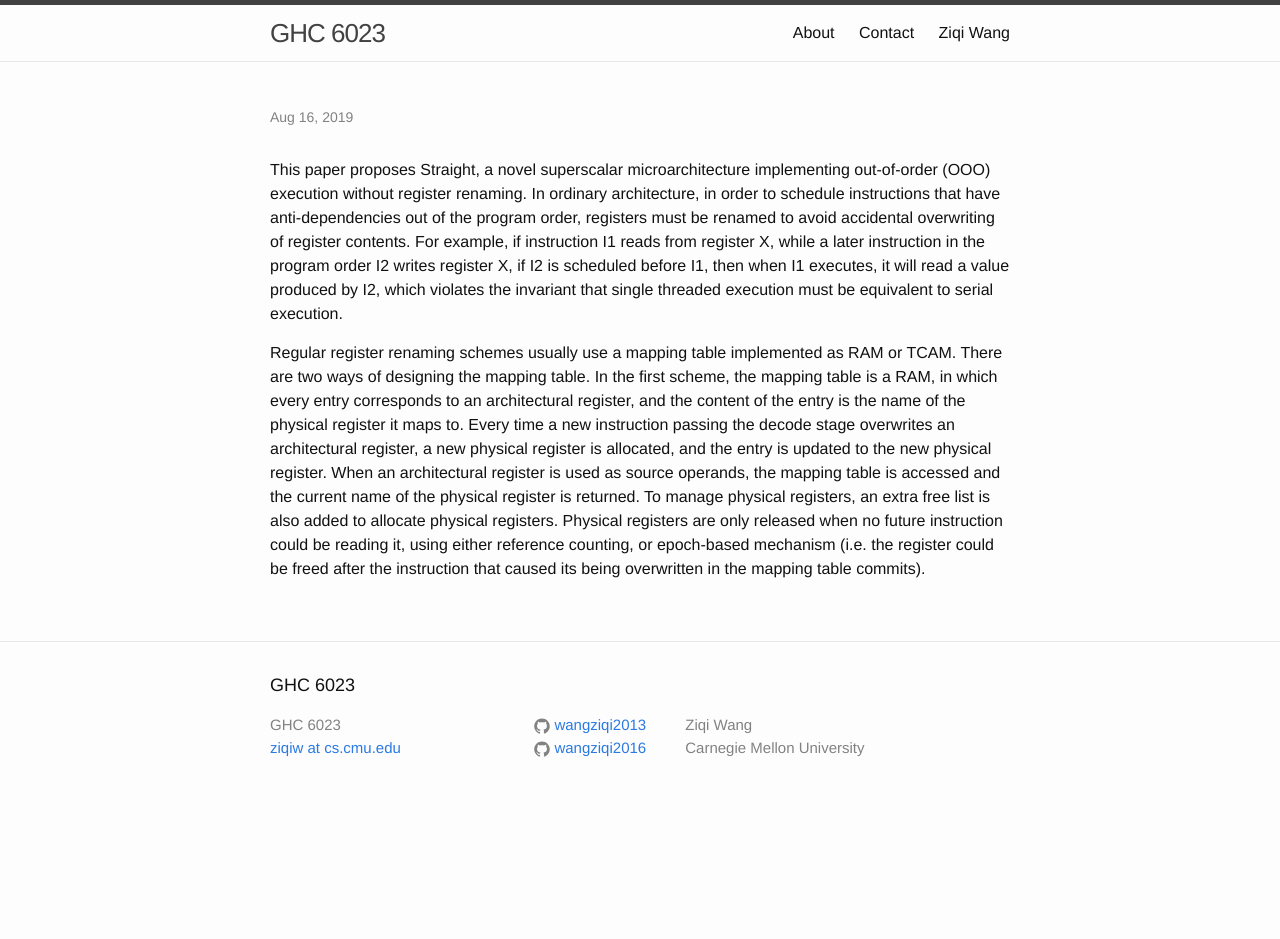
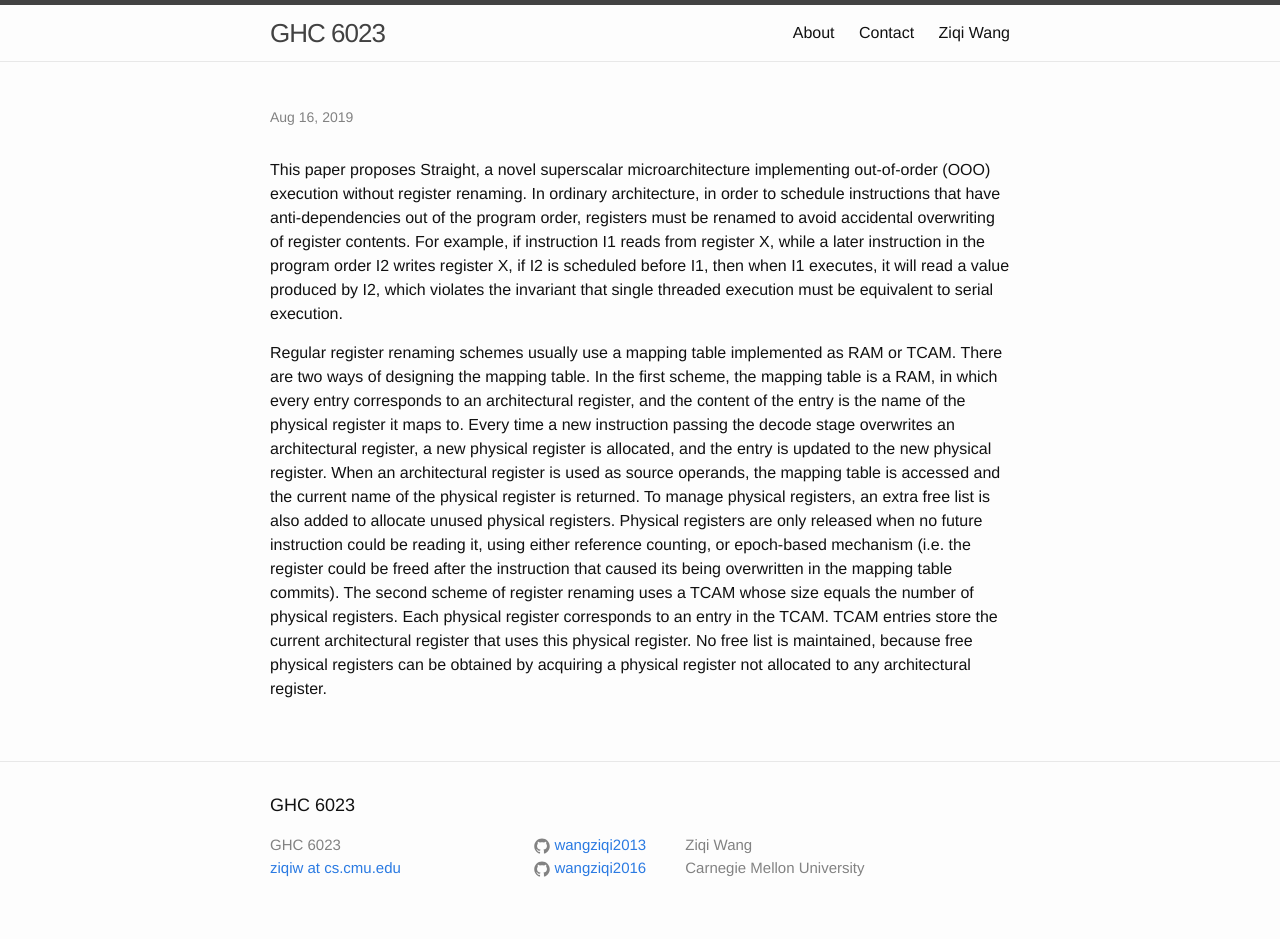
Before and after one commit to wangziqi2013/wangziqi2013.github.io, a Jekyll site: the page built from _posts/2019-08-15-straight.markdown, in a window 1280 px wide. Built offline with Jekyll 4.4.1, drawn with Linux system fonts in a browser that asks for light colours; our own code applies the rules of GitHub Pages for plain Markdown files; before the commit the page ends 900 px from its top, so only the background shows below that.

Commit message:
Adding second design

```diff
--- a/_posts/2019-08-15-straight.markdown
+++ b/_posts/2019-08-15-straight.markdown
@@ -26,6 +26,9 @@ and the content of the entry is the name of the physical register it maps to. Ev
 stage overwrites an architectural register, a new physical register is allocated, and the entry is updated to the new
 physical register. When an architectural register is used as source operands, the mapping table is accessed and the
 current name of the physical register is returned. To manage physical registers, an extra free list is also added to
-allocate physical registers. Physical registers are only released when no future instruction could be reading it, using
+allocate unused physical registers. Physical registers are only released when no future instruction could be reading it, using
 either reference counting, or epoch-based mechanism (i.e. the register could be freed after the instruction that caused
-its being overwritten in the mapping table commits).
+its being overwritten in the mapping table commits). The second scheme of register renaming uses a TCAM whose size equals the
+number of physical registers. Each physical register corresponds to an entry in the TCAM. TCAM entries store the current
+architectural register that uses this physical register. No free list is maintained, because free physical registers
+can be obtained by acquiring a physical register not allocated to any architectural register.
```
